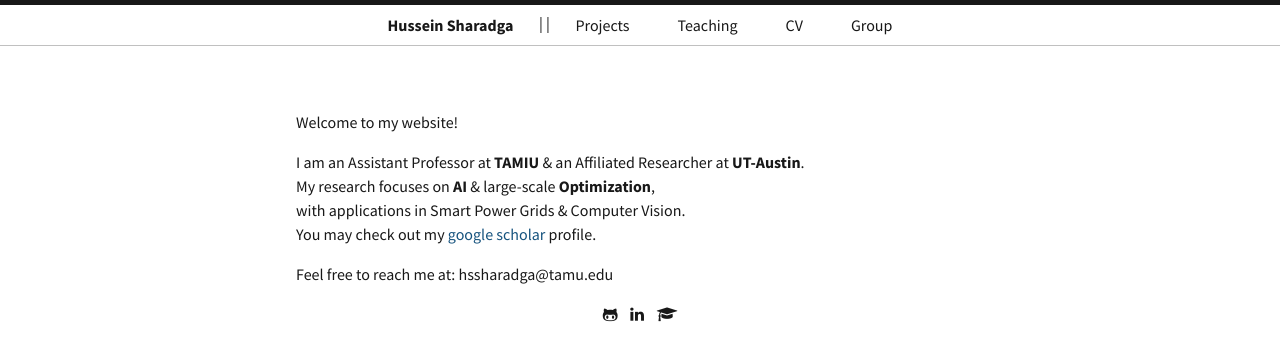
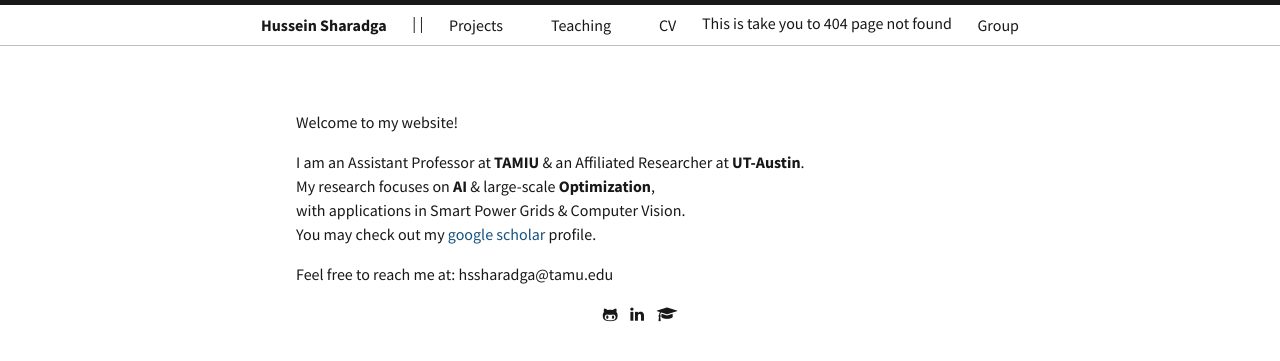
Before and after one commit to hssharadga/hssharadga.github.io, a Jekyll site: the page built from index.html, in a window 1280 px wide. Shown: the top 361 px of the page. Built offline with Jekyll 4.4.1, drawn with Linux system fonts in a browser that asks for light colours.

Commit message:
Update default.html

```diff
--- a/_layouts/default.html
+++ b/_layouts/default.html
@@ -14,7 +14,9 @@
       <li class="hvr-underline-reveal"><a href="{{ site.baseurl }}/Teaching1/">Teaching</a></li>
       <li class="hvr-underline-reveal"><a href="{{ site.baseurl }}/assets/files/HSharadga_CV.pdf" target="_blank">CV</a></li>
 <!--         <li class="hvr-underline-reveal"><a href="{{ site.baseurl }}/blog/">blog</a></li> </ul> -->
-      <li class="hvr-underline-reveal"><a href="{{ site.baseurl }}/group/">Group</a></li>
+      <!-- <li class="hvr-underline-reveal"><a href="{{ site.baseurl }}/group/">Group</a></li> -->  This is take you to 404 page not found
+      <li class="hvr-underline-reveal"><a href="{{ site.baseurl }}/">Group</a></li>
+
     </nav>
 
     <div class="container content">
```
